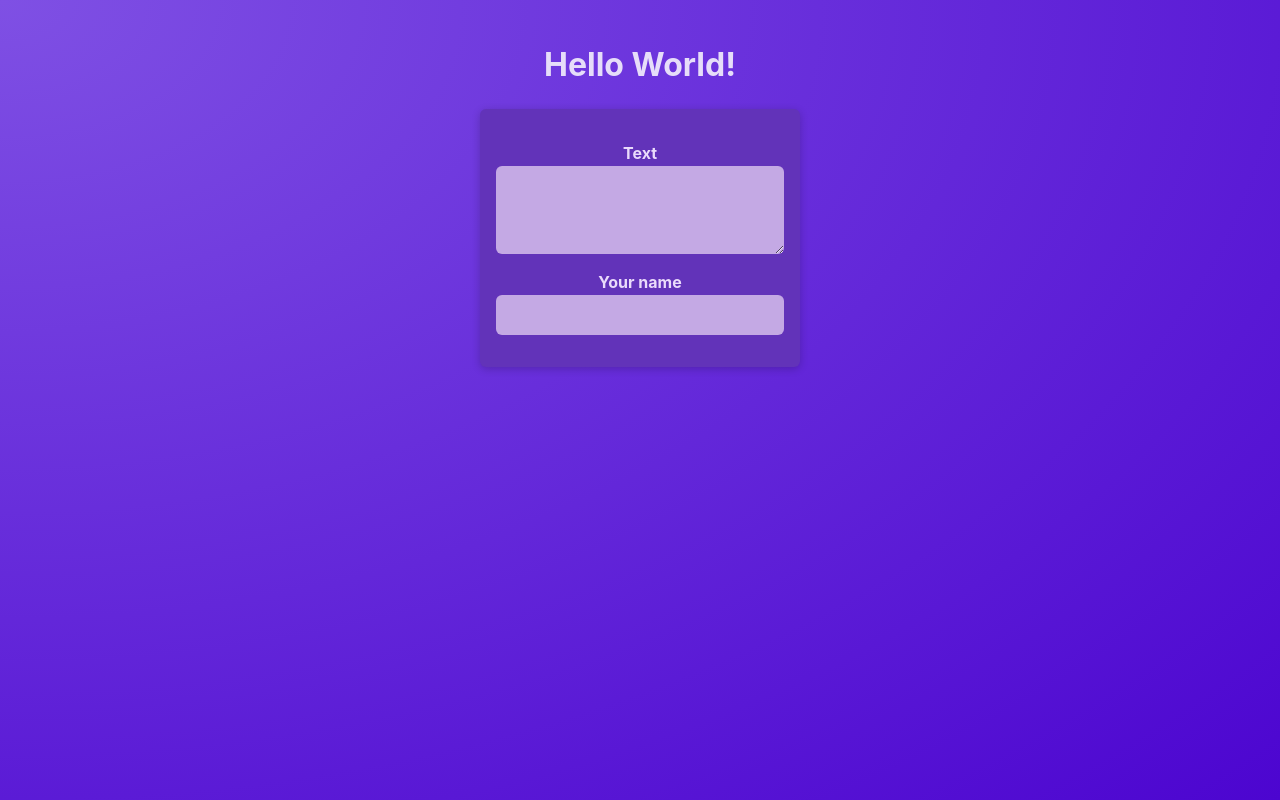
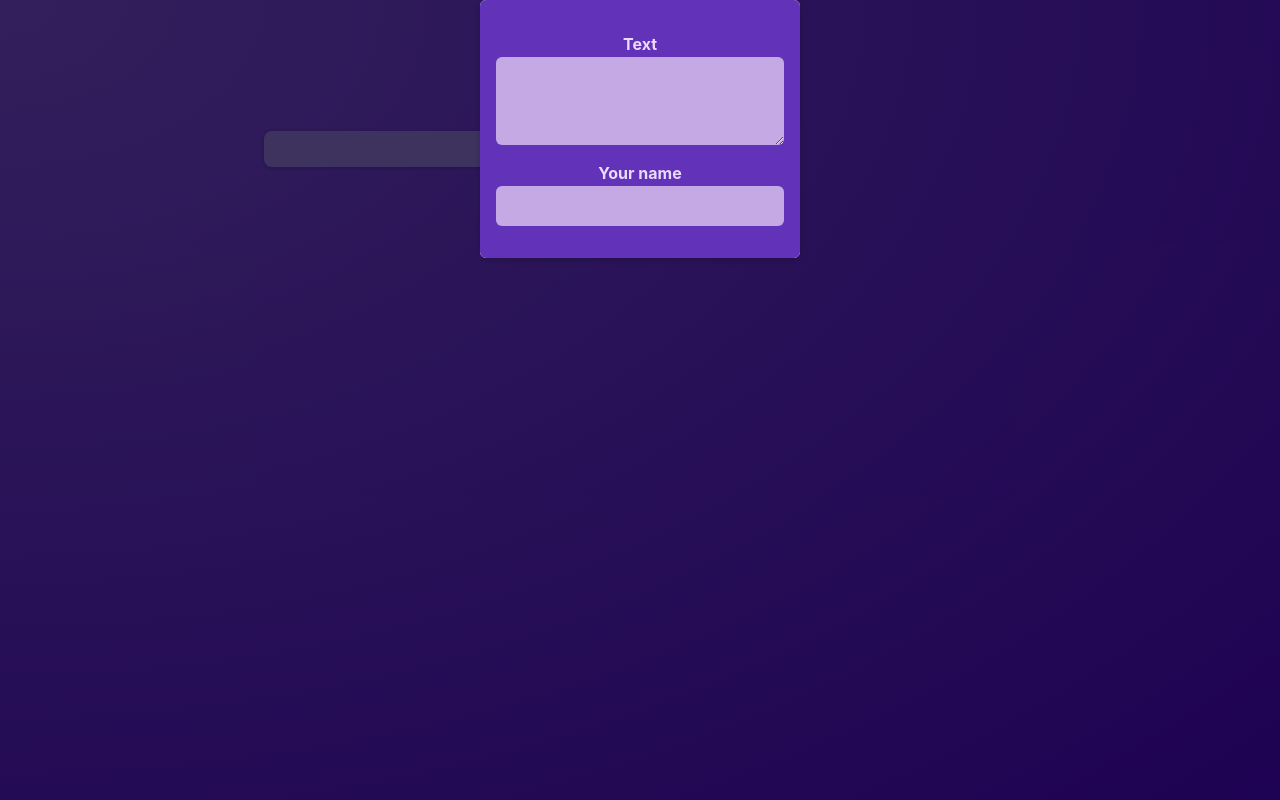
Before and after one commit to jaswanthsai7/Vite-React, a React (Vite) app in the folder vite-react-poster/: page / in a window 1280 px wide. Built offline with nearby package versions, Linux system fonts and the light colour scheme.

Commit message:
added modal

```diff
--- /dev/null
+++ b/vite-react-poster/src/components/Modal.jsx
@@ -0,0 +1,9 @@
+import React from "react";
+import classes from "./Modal.module.css";
+export default function Modal({ children }) {
+  return (
+    <div className={classes.backdrop}>
+      <dialog open className={classes.modal}>{children}</dialog>
+    </div>
+  );
+}
--- /dev/null
+++ b/vite-react-poster/src/components/Modal.module.css
@@ -0,0 +1,18 @@
+.backdrop {
+    position: fixed;
+    top: 0;
+    left: 0;
+    width: 100%;
+    height: 100vh;
+    background-color: rgba(0, 0, 0, 0.6);
+    z-index: 1;
+  }
+
+  .modal {
+    border: none;
+    border-radius: 6px;
+    box-shadow: 0 2px 8px rgba(0, 0, 0, 0.2);
+    padding: 0;
+    overflow: hidden;
+    z-index: 1;
+  }
--- a/vite-react-poster/src/components/NewPost.jsx
+++ b/vite-react-poster/src/components/NewPost.jsx
@@ -1,8 +1,10 @@
-import React from 'react'
-import classes from './NewPost.module.css'
+import React, { useState } from "react";
+import classes from "./NewPost.module.css";
 
+export default function NewPost(props) {
+  const [text, setText] = useState("");
+  const [name, setName] = useState("");
 
-export default function NewPost() {
   function changeBodyHandler(event) {
     console.log(event.target.value);
   }
@@ -11,11 +13,16 @@ export default function NewPost() {
     <form className={classes.form}>
       <p>
         <label htmlFor="body">Text</label>
-            <textarea id="body" required rows={3} onChange={changeBodyHandler}/>
+        <textarea id="body" required rows={3} onChange={props.onBodyChange} />
       </p>
       <p>
         <label htmlFor="name">Your name</label>
-            <input type="text" id="name" required />
+        <input
+          type="text"
+          id="name"
+          required
+          onChange={props.onAuthurChange}
+        />
       </p>
     </form>
   );
--- a/vite-react-poster/src/components/NewPost.module.css
+++ b/vite-react-poster/src/components/NewPost.module.css
@@ -2,10 +2,10 @@
     background-color: #6233b9;
     padding: 1rem;
     width: 20rem;
-    margin: 2rem auto;
+    /* margin: 2rem auto;
     border-radius: 6px;
     box-shadow: 0 2px 8px rgba(0, 0, 0, 0.2);
-  }
+  } */}
 
   .form label {
     display: block;
--- a/vite-react-poster/src/components/Post.jsx
+++ b/vite-react-poster/src/components/Post.jsx
@@ -2,14 +2,14 @@ import React from "react";
 import classes from "./Post.module.css";
 const names = ["Tony", "Strange"];
 
-export default function Post(props) {
+export default function Post({author,text}) {
   const chooseName = Math.random() > 0.5 ? names[0] : names[1];
 
- console.log(...props.post)
+//  console.log(...props.post)
   return (
     <li className={classes.post}>
-      <p className={classes.author}>{props.post.authorName}</p>
-      <p className={classes.text}>{props.post.text}</p>
+      <p className={classes.author}>{author}</p>
+      <p className={classes.text}>{text}</p>
     </li>
   );
 }
--- a/vite-react-poster/src/components/PostList.jsx
+++ b/vite-react-poster/src/components/PostList.jsx
@@ -1,21 +1,38 @@
-import React from "react";
+import React, { useState } from "react";
 import Post from "./Post";
 import classes from "./PostList.module.css";
 import NewPost from "./NewPost";
+import Modal from "./Modal";
 
 export default function PostList(props) {
+  console.log(props.posts);
+  const [enteredBody, setEnteredBody] = useState("");
+  const [enteredName, setEnteredName] = useState("");
 
-  console.log(props.posts)
-    return (
-   <>
-   <NewPost/>
-    <ul className={classes.post}>
+  function bodyChangeHandler(event) {
+    setEnteredBody(event.target.value);
+  }
 
+  function authorChangeHandler(event) {
+    setEnteredName(event.target.value);
+  }
+
+  return (
+    <>
+     <Modal>
+     <NewPost
+        onBodyChange={bodyChangeHandler}
+        onAuthurChange={authorChangeHandler}
+      />
+     </Modal>
+      <ul className={classes.posts}>
+        <Post authorName={enteredName} text={enteredBody}></Post>
+        {/*
     {props.posts.map((post,i) => {
       <p>scscsc</p>
       // <p>{post.text}</p>
-    })}
-  </ul>
-   </>
+    })} */}
+      </ul>
+    </>
   );
 }
```
Lines whose indentation alone changed are shown as unchanged.
